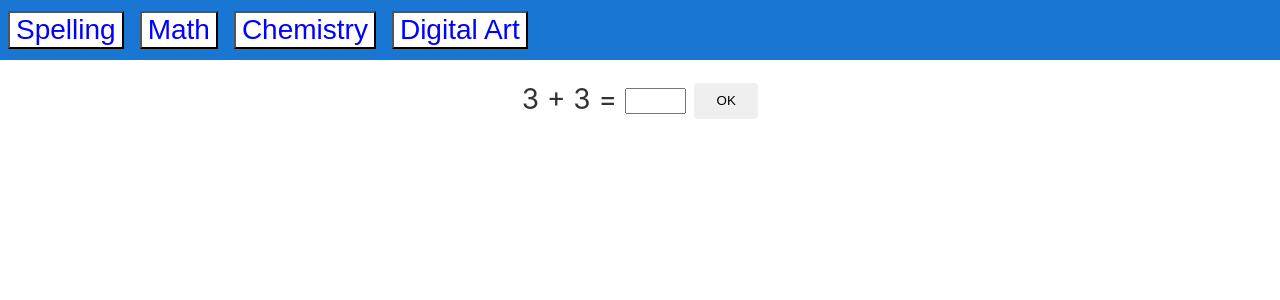
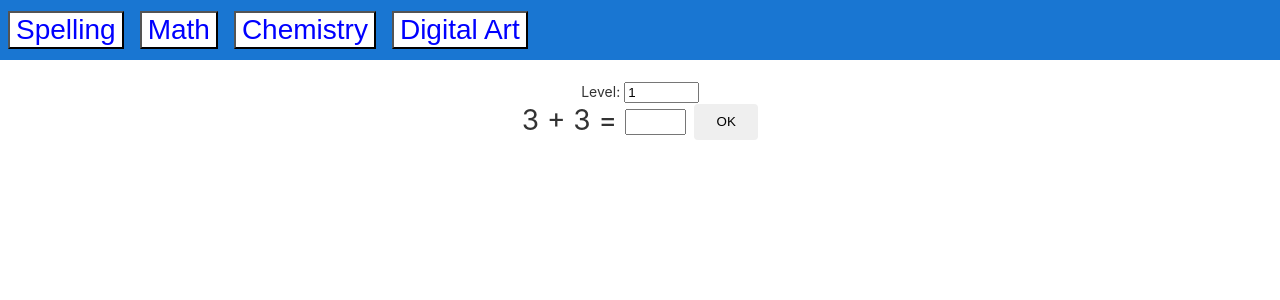
Before and after one commit to JCake/learning-games, an Angular app: page / in a window 1280 px wide. Both pictures are taken after a click on the button "Math". Shown: the top 300 px of the page. Built offline with nearby package versions, Linux system fonts and the light colour scheme.

Commit message:
Add ability to change level

```diff
--- a/src/app/math/math.component.html
+++ b/src/app/math/math.component.html
@@ -75,9 +75,13 @@
 </style>
 
 <div class="content" role="main">
+<div>
+    <label>Level: </label>
+    <input type="number" [(ngModel)]="level" name="level" (change)="giveProblem()" class="level-input"/>
+</div>
 <form (submit)="checked ? giveProblem() : checkAnswer()">
     <span class="problem">{{num1}} {{operator}} {{num2}} =
-        <input type="number" class="input-number" [(ngModel)]="givenAnswer" name="givenAnswer" autofocus/>
+        <input type="number" class="input-number" [(ngModel)]="givenAnswer" name="givenAnswer"/>
     <button mat-button type="submit" *ngIf="!checked" class="check-button">OK</button></span>
     <ng-container *ngIf="checked">
         <mat-icon *ngIf="correct" class="checked-icon">checkmark</mat-icon>
--- a/src/app/math/math.component.scss
+++ b/src/app/math/math.component.scss
@@ -12,3 +12,7 @@
   vertical-align: middle;
   margin-left: 8px;
 }
+
+.level-input {
+  width: 5em;
+}
```
